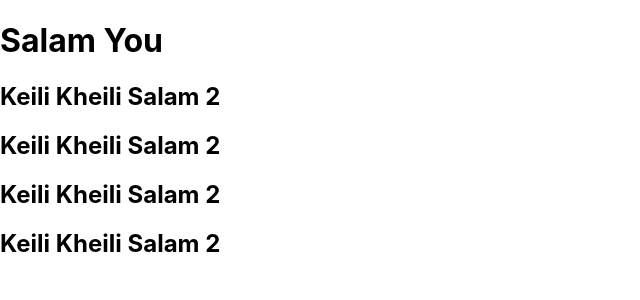
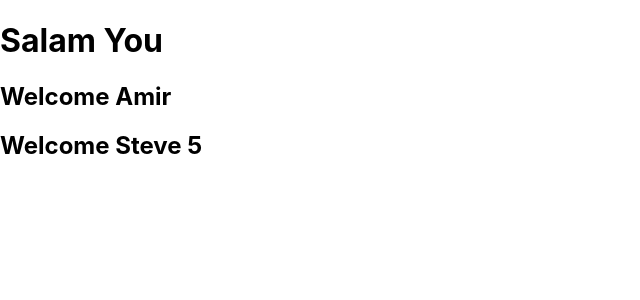
Before and after one commit to amirrahbaran/traditional-medicine, a React (Create React App) app: page / in a window 1280 px wide. Shown: the top 300 px of the page, without its empty margins (0-640 px from the left). Built offline with nearby package versions, Linux system fonts and the light colour scheme.

Commit message:
Welcome component added with props

```diff
--- a/src/App.js
+++ b/src/App.js
@@ -1,5 +1,5 @@
 import React, { Component } from "react";
-import Salam2 from "./components/Salam2";
+import Welcome from "./components/Welcome";
 
 class FirstComponent extends Component {
   render() {
@@ -8,10 +8,8 @@ class FirstComponent extends Component {
     return (
       <div>
         <h1>Salam {name}</h1>
-        <Salam2 />
-        <Salam2 />
-        <Salam2 />
-        <Salam2 />
+        <Welcome name="Amir"/>
+        <Welcome name="Steve" num={5}/>
       </div>
     );
   }
--- /dev/null
+++ b/src/components/Welcome.js
@@ -0,0 +1,7 @@
+import React, { Component } from "react";
+
+export default class Welcome extends Component {
+  render() {
+    return <h2>Welcome {this.props.name} {this.props.num}</h2>;
+  }
+}
```
